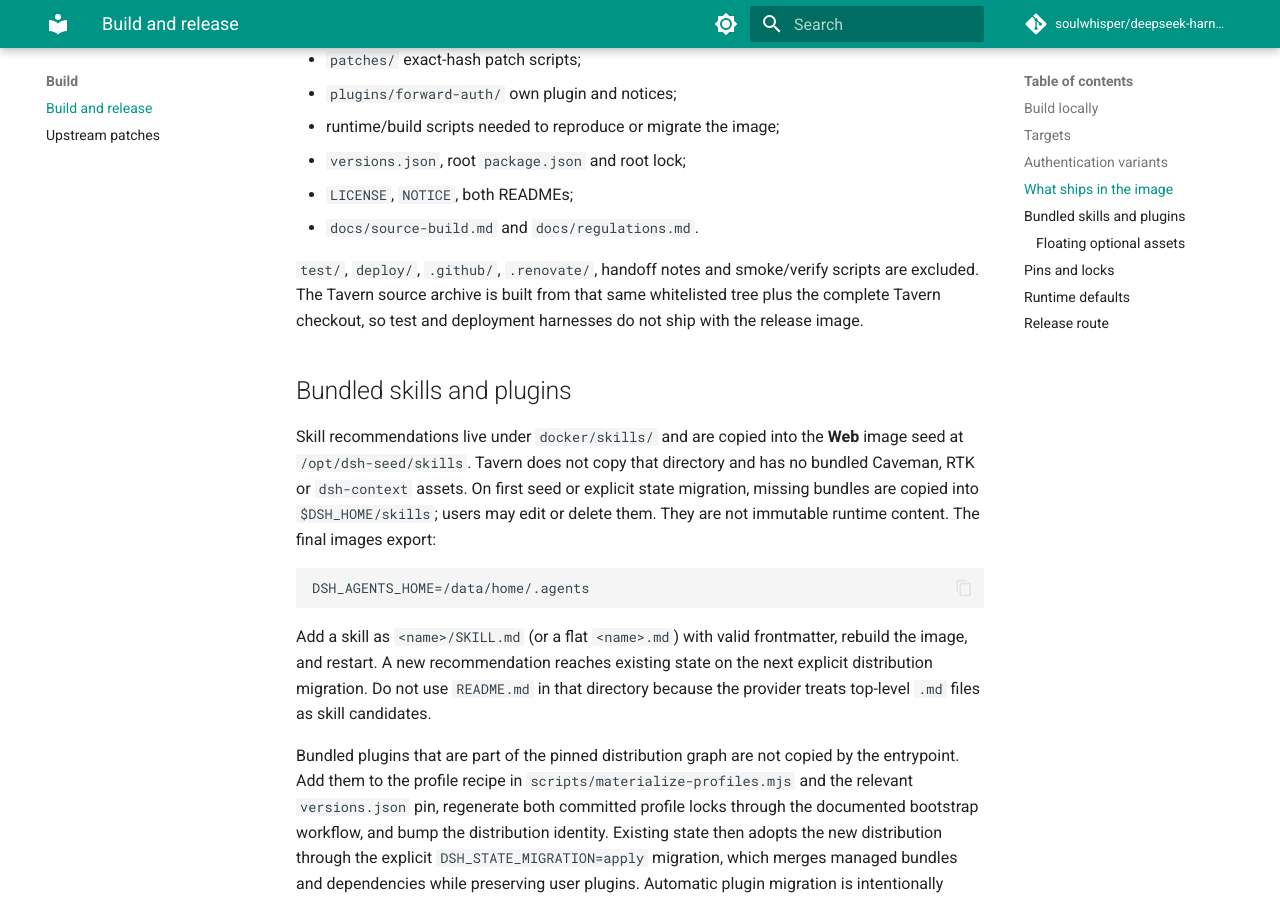
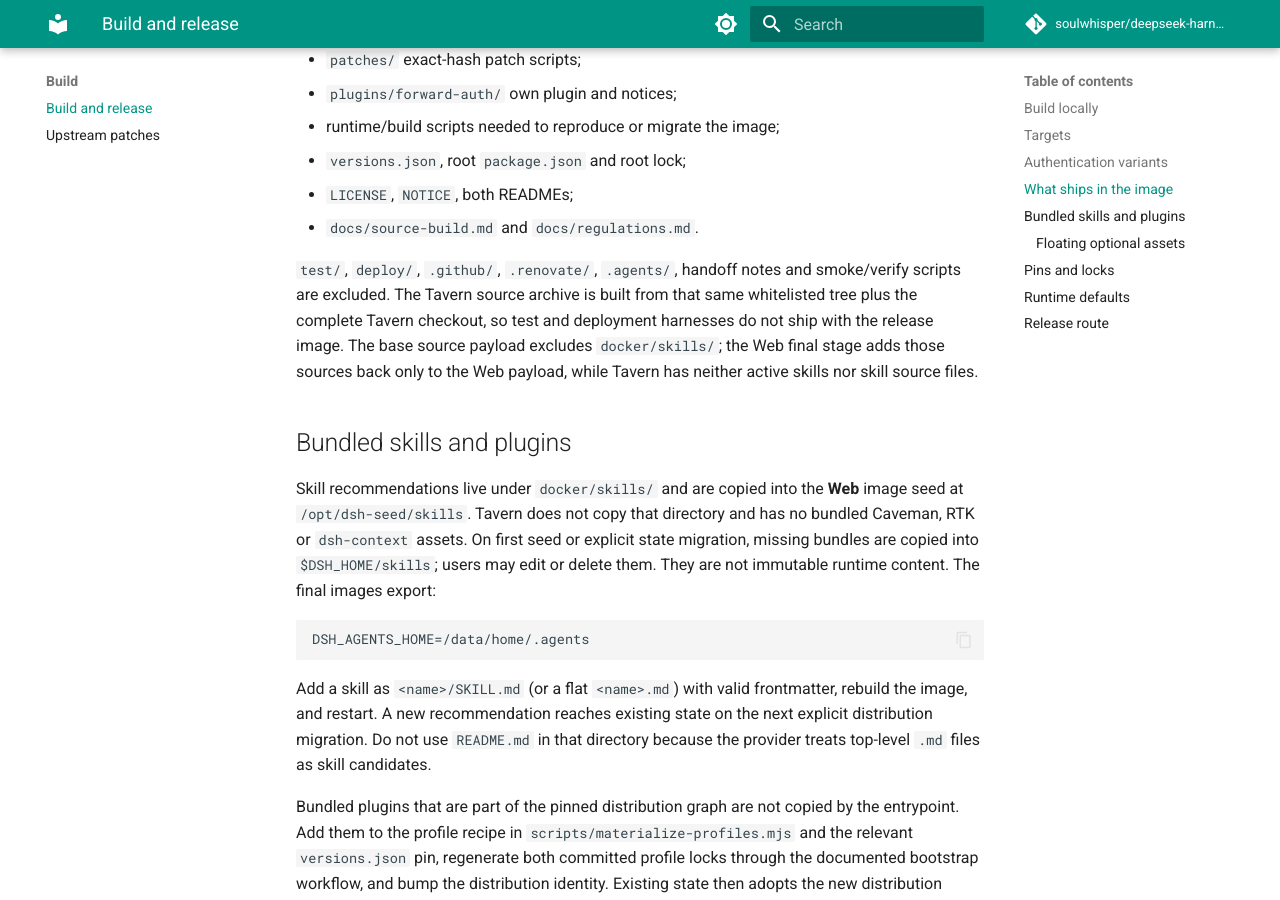
Before and after one commit to soulwhisper/deepseek-harness-container, an MkDocs documentation site: the page built from docs/build.md, in a window 1280 px wide and 900 px high, scrolled down 1681 px. Built offline with MkDocs 1.6.1 and Material for MkDocs 9.7.7, drawn with Linux system fonts in a browser that asks for light colours; comment, search, counter and statistics services are not loaded.

Commit message:
fix: keep skill sources out of tavern payload

```diff
--- a/docs/build.md
+++ b/docs/build.md
@@ -66,10 +66,12 @@ The final images do **not** copy the repository root. The
 - `LICENSE`, `NOTICE`, both READMEs;
 - `docs/source-build.md` and `docs/regulations.md`.
 
-`test/`, `deploy/`, `.github/`, `.renovate/`, handoff notes and smoke/verify
-scripts are excluded. The Tavern source archive is built from that same
-whitelisted tree plus the complete Tavern checkout, so test and deployment
-harnesses do not ship with the release image.
+`test/`, `deploy/`, `.github/`, `.renovate/`, `.agents/`, handoff notes and
+smoke/verify scripts are excluded. The Tavern source archive is built from that
+same whitelisted tree plus the complete Tavern checkout, so test and deployment
+harnesses do not ship with the release image. The base source payload excludes
+`docker/skills/`; the Web final stage adds those sources back only to the Web
+payload, while Tavern has neither active skills nor skill source files.
 
 ## Bundled skills and plugins
 
```
Also changed, not shown: .agents/skills/dsh-maintainer/SKILL.md (+5 -2 lines), docs/source-build.md (+3 -2 lines), 4 other files.
